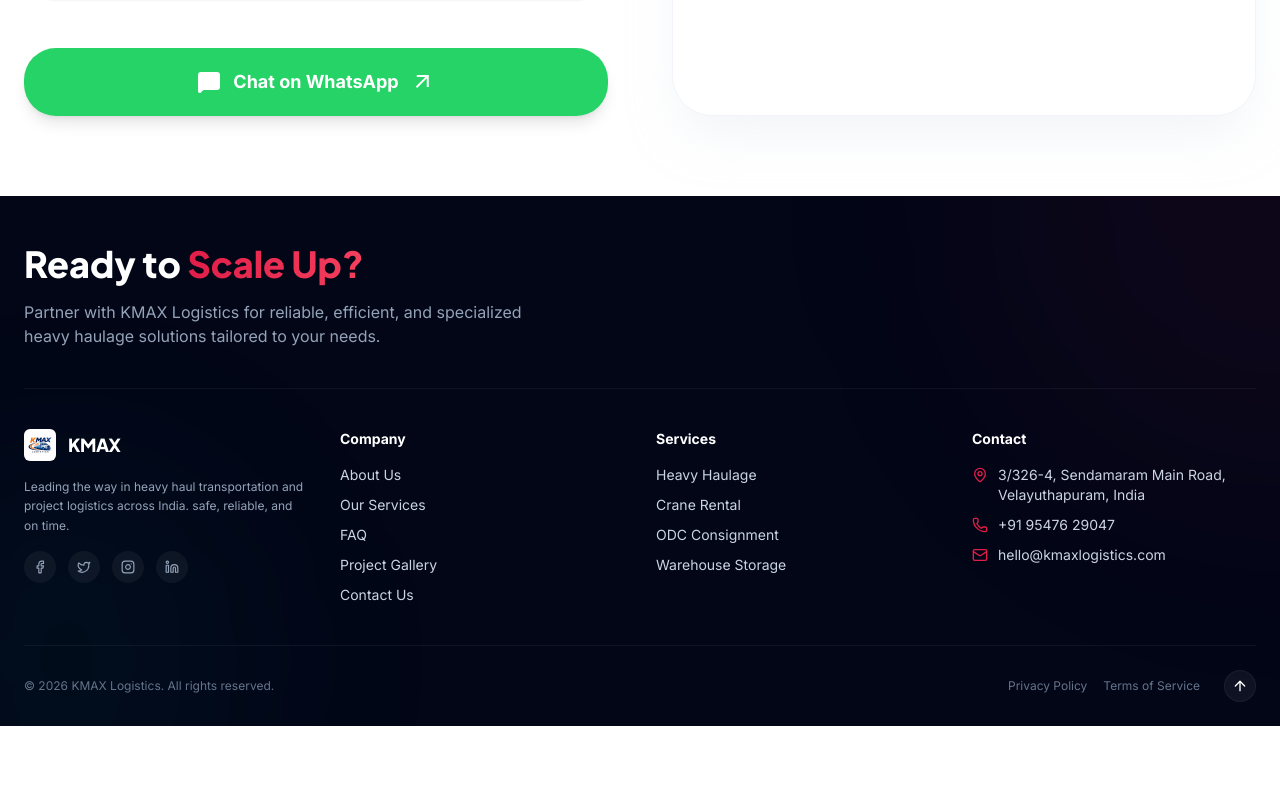
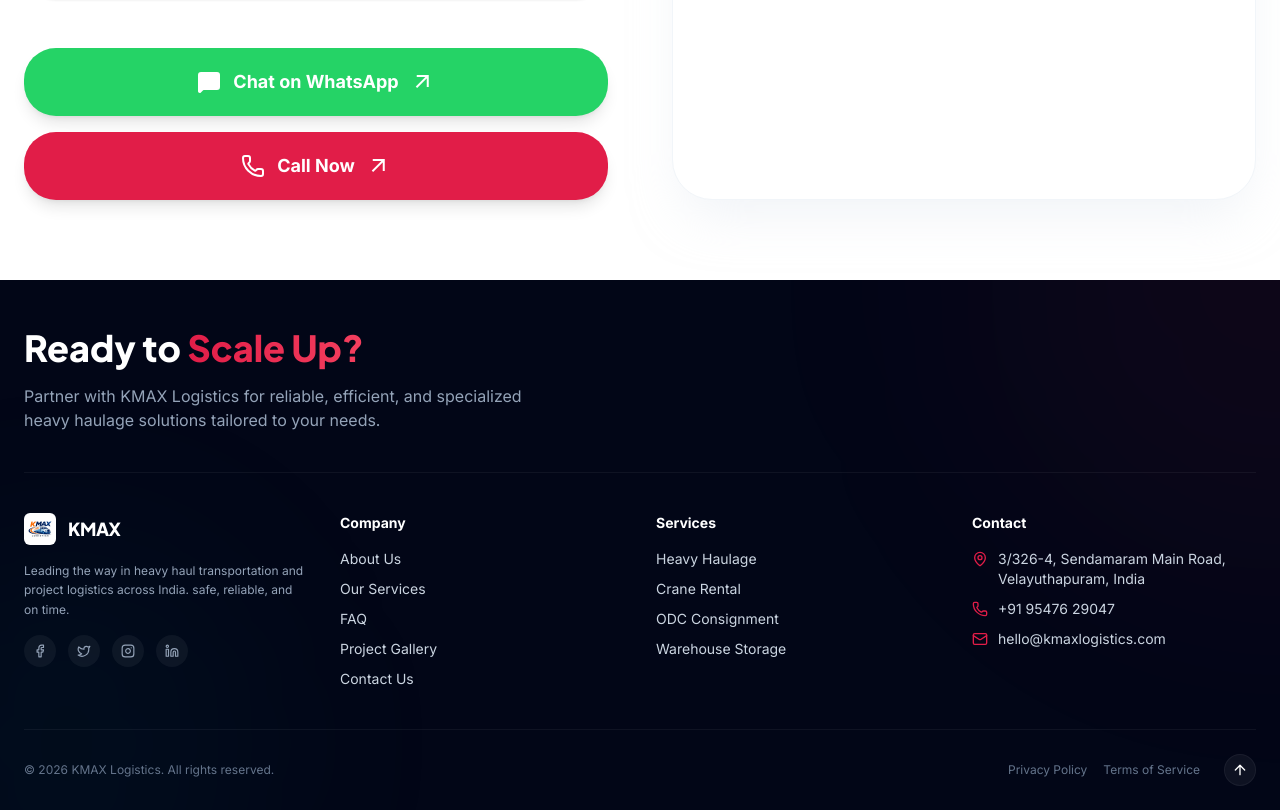
Before and after one commit to dhanushm1525/kochammaniyazhikam-logistics, a React (Vite) app in the folder kochammaniyazhikam-logistics/: page /contact in a window 1280 px wide. Shown: the part 1120-1930 px from the top of the page. Before the commit the page ends 1846 px from the top, so only its background shows below. Built offline with nearby package versions, Linux system fonts and the light colour scheme.

Commit message:
added call feature

```diff
--- a/kochammaniyazhikam-logistics/src/pages/ContactPage.jsx
+++ b/kochammaniyazhikam-logistics/src/pages/ContactPage.jsx
@@ -138,6 +138,16 @@
                             <span className="text-lg">Chat on WhatsApp</span>
                             <span className="material-symbols-outlined group-hover:translate-x-1 transition-transform">arrow_outward</span>
                         </a>
+
+                        {/* Call Now Button */}
+                        <a
+                            href="tel:+919547629047"
+                            className="w-full bg-primary hover:bg-rose-700 text-white p-5 rounded-2xl font-bold flex items-center justify-center gap-3 transition-all shadow-lg hover:shadow-xl hover:-translate-y-1 group mt-4"
+                        >
+                            <Phone className="w-6 h-6" />
+                            <span className="text-lg">Call Now</span>
+                            <span className="material-symbols-outlined group-hover:translate-x-1 transition-transform">arrow_outward</span>
+                        </a>
                     </motion.div>
 
                     {/* Contact Form */}
```
